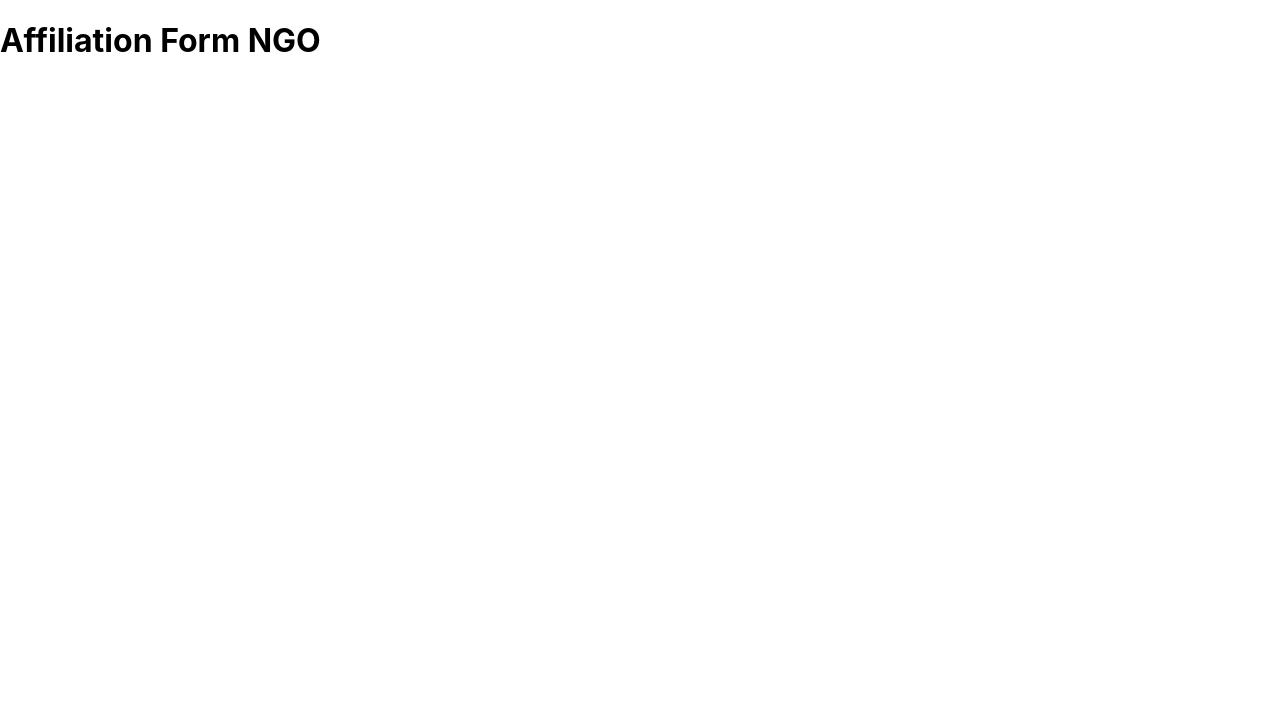
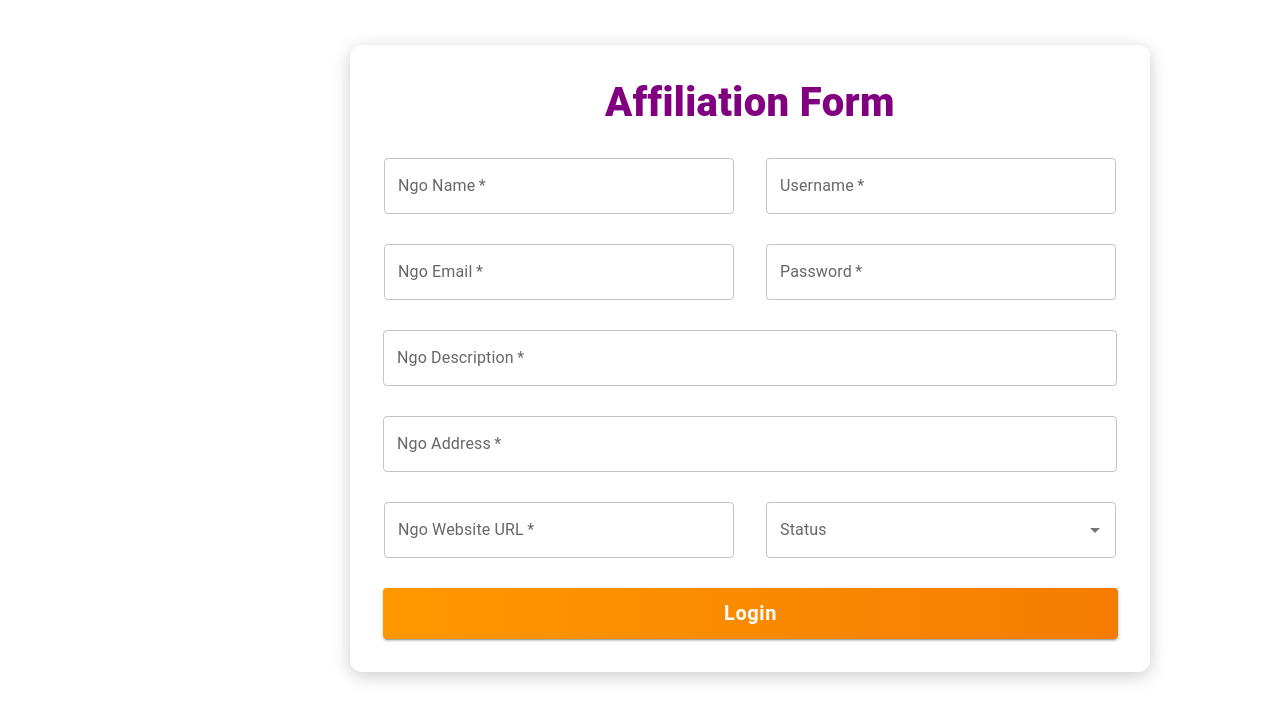
Before and after one commit to Ezzu99/safehouse-frontend, a Next.js app: page /AffiliationForm/NGO in a window 1280 px wide. Shown: the top 720 px of the page. Built offline with nearby package versions, Linux system fonts and the light colour scheme.

Commit message:
Affil Form design Complete

```diff
--- a/package.json
+++ b/package.json
@@ -14,9 +14,9 @@
     "@mui/icons-material": "^5.5.1",
     "@mui/material": "^5.5.1",
     "axios": "^0.26.1",
-    "next": "12.1.0",
-    "react": "17.0.2",
-    "react-dom": "17.0.2"
+    "next": "^12.1.0",
+    "react": "^17.0.2",
+    "react-dom": "^17.0.2"
   },
   "devDependencies": {
     "eslint": "8.11.0",
--- a/pages/AffiliationForm/NGO.js
+++ b/pages/AffiliationForm/NGO.js
@@ -1,9 +1,174 @@
+import * as React from "react";
+import TextField from "@mui/material/TextField";
+import Box from "@mui/material/Box";
+import { ColorButtonSolidOrange } from "../../src/components/ColorButton";
+import { Typography } from "@mui/material";
+import { Autocomplete } from "@mui/material";
+import { purple } from "@mui/material/colors";
+
 const NGO = () => {
-    return (
-      <>
-        <h1>Affiliation Form NGO</h1>
-      </>
-    )
-  }
+  const [username, setUsername] = React.useState("");
+  const [password, setPassword] = React.useState("");
+  const [email, setEmail] = React.useState("");
+  const [desc, setDesc] = React.useState("");
+  const [name, setName] = React.useState("");
+  const [url, setUrl] = React.useState("");
+  const [address, setAddress] = React.useState("");
 
-  export default NGO;
+  const [disableLogin, setDisableLogin] = React.useState(false);
+  const [openErrorSnack, setOpenErrorSnack] = React.useState(false);
+  const [openAlertSnack, setOpenAlertSnack] = React.useState(false);
+  const [alertMessage, setAlertMessage] = React.useState(
+    "Enter username and password!"
+  );
+  const [autoHideDuration, setAutoHideDuration] = React.useState(6000);
+  const [userid, setUserid] = React.useState("");
+  const [loggedIn, setLoggedIn] = React.useState(false);
+  const [token, setToken] = React.useState("");
+  const [type, setType] = React.useState("");
+
+  const options = [
+    { label: "Active", id: 1 },
+    { label: "Non-Active", id: 2 },
+  ];
+
+  return (
+    <Box
+      sx={{
+        width: "800px",
+        padding: "18px",
+        bgcolor: "white",
+        borderRadius: "12px",
+        boxShadow: "0 4px 18px #ccc",
+        position: "absolute",
+        left: "350px",
+        top: "45px",
+      }}
+    >
+      <Typography
+        align="center"
+        sx={{
+          color: "purple",
+          fontWeight: "1000",
+          fontSize: "40px",
+          padding: "10px",
+        }}
+      >
+        Affiliation Form
+      </Typography>
+      <form>
+        <Box
+          sx={{
+            display: "flex",
+            flexDirection: "column",
+          }}
+        >
+          <Box
+            sx={{
+              display: "flex",
+              flexDirection: "row",
+              justifyContent: "space-around",
+            }}
+          >
+            <TextField
+              sx={{ width: "350px", margin: "15px" }}
+              id="outlined-basic"
+              label="Ngo Name"
+              variant="outlined"
+              required
+            />
+            <TextField
+              sx={{ width: "350px", margin: "15px" }}
+              id="outlined-basic"
+              label="Username"
+              variant="outlined"
+              required
+            />
+          </Box>
+          <Box
+            sx={{
+              display: "flex",
+              flexDirection: "row",
+              justifyContent: "space-around",
+            }}
+          >
+            <TextField
+              sx={{ width: "350px", margin: "15px" }}
+              id="outlined-basic"
+              label="Ngo Email"
+              variant="outlined"
+              required
+            />
+            <TextField
+              sx={{ width: "350px", margin: "15px" }}
+              id="outlined-basic"
+              label="Password"
+              variant="outlined"
+              required
+            />
+          </Box>
+          <Box
+            sx={{
+              display: "flex",
+              flexDirection: "column",
+            }}
+          >
+            <TextField
+              fullWidth
+              sx={{ margin: "15px", paddingRight: "30px" }}
+              id="outlined-basic"
+              label="Ngo Description"
+              variant="outlined"
+              required
+            />
+            <TextField
+              fullWidth
+              sx={{ margin: "15px", paddingRight: "30px" }}
+              id="outlined-basic"
+              label="Ngo Address"
+              variant="outlined"
+              required
+            />
+          </Box>
+          <Box
+            sx={{
+              display: "flex",
+              flexDirection: "row",
+              justifyContent: "space-around",
+            }}
+          >
+            <TextField
+              sx={{ width: "350px", margin: "15px" }}
+              id="outlined-basic"
+              label="Ngo Website URL"
+              variant="outlined"
+              required
+            />
+            <Autocomplete
+              disablePortal
+              id="combo-box-demo"
+              options={options}
+              sx={{ width: "350px", margin: "15px" }}
+              renderInput={(params) => <TextField {...params} label="Status" />}
+            />
+          </Box>
+        </Box>
+        <ColorButtonSolidOrange
+          sx={{
+            width: "735px",
+            margin: "15px",
+            fontWeight: "bold",
+            fontSize: "20px",
+          }}
+          id="loginButton"
+          size="large"
+          variant="contained"
+        >
+          Login
+        </ColorButtonSolidOrange>
+      </form>
+    </Box>
+  );
+};
+
+export default NGO;
```
Also changed, not shown: 1 other file (tests, documents, lock files or other folders).
